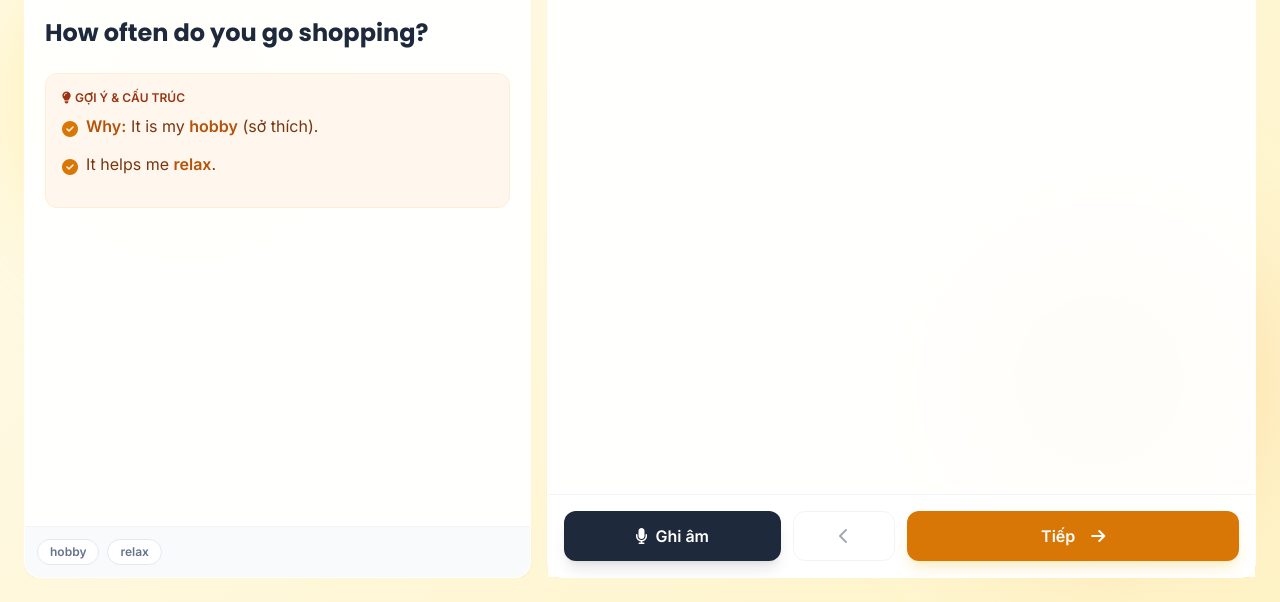
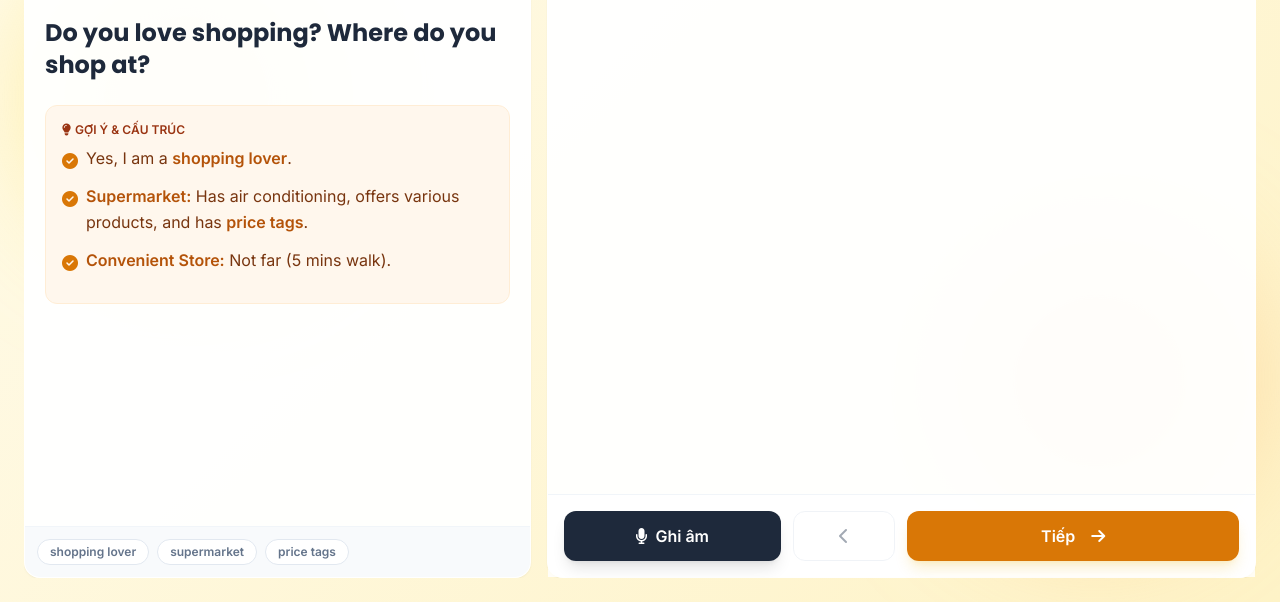
Before and after one commit to nguyenthanhcong03112004-crypto/Duy_Tran_Duc.io, a plain HTML site: page buoi_2.html in a window 1280 px wide. Shown: the part 198-800 px from the top of the page. Drawn offline with nearby package versions, Linux system fonts and the light colour scheme.

Commit message:
Update buoi_2.html

```diff
--- a/buoi_2.html
+++ b/buoi_2.html
@@ -21,7 +21,7 @@
                     },
                     colors: {
                         brand: '#d97706', /* Amber-600 */
-                        accent: '#475569', /* Slate-600 */
+                        accent: '#b45309', /* Amber-700 */
                         highlight: '#f43f5e', /* Rose-500 */
                         paper: '#fffbeb', /* Amber-50 */
                     },
@@ -317,35 +317,84 @@
         // --- TOPIC 1: SHOPPING ---
         {
             topic: "Shopping",
-            text: "How often do you go shopping?",
+            text: "Do you love shopping? Where do you shop at?",
             hint: `
                 <ul>
-                    <li><strong>Why:</strong> It is my <strong>hobby</strong> (sở thích).</li>
-                    <li>It helps me <strong>relax</strong>.</li>
+                    <li>Yes, I am a <strong>shopping lover</strong>.</li>
+                    <li><strong>Supermarket:</strong> Has air conditioning, offers various products, and has <strong>price tags</strong>.</li>
+                    <li><strong>Convenient Store:</strong> Not far (5 mins walk).</li>
                 </ul>
             `,
-            vocab: ["hobby", "relax"]
+            vocab: ["shopping lover", "supermarket", "price tags"]
+        },
+        {
+            topic: "Shopping Time",
+            text: "When do you go shopping? Why not other days?",
+            hint: `
+                <ul>
+                    <li><strong>When:</strong> Usually at the <strong>weekend</strong> (buy casual products).</li>
+                    <li><strong>Why:</strong> Busy with job (7am - 5pm, Mon-Fri).</li>
+                </ul>
+            `,
+            vocab: ["weekend", "casual products", "busy"]
+        },
+        {
+            topic: "Shopping Company",
+            text: "Do you prefer to go alone or with friends/family?",
+            hint: `
+                <ul>
+                    <li>Often go alone, but love to go with <strong>family</strong>.</li>
+                    <li><strong>Benefit:</strong> Have small talk, take photos -> <strong>Create memories that last forever</strong>.</li>
+                </ul>
+            `,
+            vocab: ["small talk", "create memories"]
+        },
+        {
+            topic: "Why Shopping",
+            text: "Why do you love shopping?",
+            hint: `
+                <ul>
+                    <li><strong>1. Hobby:</strong> Feel relaxed, <strong>fresh my mind</strong> after a busy day.</li>
+                    <li><strong>2. Achievement:</strong> Brings a <strong>sense of achievement</strong> (reward for hard work).</li>
+                </ul>
+            `,
+            vocab: ["fresh my mind", "sense of achievement", "reward"]
         },
         {
             topic: "Online Shopping",
             text: "What kind of things do you usually buy online?",
             hint: `
                 <ul>
-                    <li>I buy a lot of <strong>clothes</strong>, <strong>toys</strong>, <strong>foods</strong> and <strong>drinks</strong>.</li>
+                    <li><strong>Items:</strong> Technological devices (headphones, wifi connector, flycam...).</li>
+                    <li><strong>Why:</strong> Product info is <strong>public</strong> -> Easier to <strong>compare prices</strong>.</li>
+                    <li><strong>Benefit:</strong> Choose the <strong>best deal</strong>.</li>
                 </ul>
             `,
-            vocab: ["clothes", "toys", "foods", "drinks"]
+            vocab: ["technological devices", "compare prices", "best deal"]
         },
         {
             topic: "Shopping Preference",
+            text: "Do you prefer shopping online or traditional?",
+            hint: `
+                <ul>
+                    <li>I prefer <strong>shopping online</strong>.</li>
+                    <li><strong>Reason:</strong> Easier to compare prices, convenient (order from home).</li>
+                </ul>
+            `,
+            vocab: ["online shopping", "convenient"]
+        },
+        {
+            topic: "Malls vs Local Shops",
             text: "Do you prefer large malls or small local shops? Why?",
             hint: `
                 <ul>
-                    <li>I love <strong>supermarket</strong>.</li>
-                    <li><strong>Reason:</strong> It is <strong>bigger</strong> and <strong>larger</strong> than the small shops.</li>
+                    <li>I prefer <strong>large malls</strong>.</li>
+                    <li><strong>1. Variety:</strong> Various products.</li>
+                    <li><strong>2. Comfort:</strong> Air conditioning.</li>
+                    <li><strong>3. Price:</strong> Price tags (no bargaining).</li>
                 </ul>
             `,
-            vocab: ["supermarket", "bigger", "larger"]
+            vocab: ["large malls", "variety", "price tags"]
         },
         // --- TOPIC 2: TRAVEL ---
         {
@@ -353,50 +402,77 @@
             text: "When was the last time you went on a vacation?",
             hint: `
                 <ul>
-                    <li><strong>When:</strong> Break time and summer holiday.</li>
-                    <li><strong>Prepare:</strong> Toys, sunglasses, suncream, umbrella, towel.</li>
-                    <li><strong>Nature:</strong> Beautiful. White sand, blue <strong>seawater</strong>, <strong>coconut trees</strong>, mountains.</li>
-                    <li><strong>Weather:</strong> Nice (Four seasons).</li>
-                    <li><strong>Buildings:</strong> Cinema, malls... -> <strong>Convenient</strong>.</li>
+                    <li><strong>Who:</strong> Traveling lover.</li>
+                    <li><strong>Activities:</strong> Experience city places (restaurants, gallery, museum).</li>
+                    <li><strong>Preference:</strong> Prefer <strong>long vacation</strong> -> Stay with family longer.</li>
                 </ul>
             `,
-            vocab: ["suncream", "towel", "seawater", "coconut trees", "convenient"]
+            vocab: ["traveling lover", "gallery", "museum", "long vacation"]
         },
         {
-            topic: "Travel: Transport",
-            text: "Do you prefer traveling by car or by plane?",
+            topic: "Beach City",
+            text: "Have you been to any beach city? How is the weather?",
             hint: `
                 <ul>
-                    <li>I like traveling by <strong>plane</strong>.</li>
-                    <li><strong>Reasons:</strong> It is <strong>quiet</strong>. I can sleep. I can see the <strong>views</strong>.</li>
+                    <li><strong>Place:</strong> Ha Long City.</li>
+                    <li><strong>Weather:</strong> Hot, sunny, windy.</li>
+                    <li><strong>Suitable for:</strong> Swimming and <strong>windsurfing</strong>.</li>
                 </ul>
             `,
-            vocab: ["plane", "quiet", "views"]
+            vocab: ["Ha Long", "windsurfing", "sunny"]
         },
         {
-            topic: "Travel: Hotel",
-            text: "What is the most important thing to consider when choosing a hotel?",
+            topic: "Nature",
+            text: "How do you feel about the nature in Ha Long?",
             hint: `
                 <ul>
-                    <li><strong>Price</strong>, <strong>Location</strong>, and <strong>Comfort</strong>.</li>
+                    <li><strong>General:</strong> Beautiful, <strong>stunning</strong>, <strong>breathtaking</strong>.</li>
+                    <li><strong>Details:</strong> Soft white sand, tall green coconut trees, blue clean seawater.</li>
                 </ul>
             `,
-            vocab: ["price", "location", "comfort"]
+            vocab: ["stunning", "breathtaking", "white sand", "blue seawater"]
+        },
+        {
+            topic: "People",
+            text: "How do you feel about the people there?",
+            hint: `
+                <ul>
+                    <li><strong>Locals:</strong> Friendly, kind. Welcome tourists with a smile.</li>
+                    <li><strong>Tourists:</strong> <strong>Generous</strong>, easy to make friends.</li>
+                </ul>
+            `,
+            vocab: ["friendly", "generous", "welcome"]
+        },
+        {
+            topic: "Buildings",
+            text: "Are there many buildings in Ha Long Bay?",
+            hint: `
+                <ul>
+                    <li><strong>Buildings:</strong> Malls, recreational parks, restaurants.</li>
+                    <li><strong>Infrastructure:</strong> <strong>Well-developed</strong>.</li>
+                    <li><strong>Feeling:</strong> Very enjoyable. I always find what I need.</li>
+                </ul>
+            `,
+            vocab: ["infrastructure", "well-developed", "enjoyable"]
         }
     ];
 
     // 2. Drill Sentences for Quiz & Flashcards
     const drillSentences = [
-        { sentence: "Shopping helps me relax.", word: "relax" },
-        { sentence: "I buy clothes and toys online.", word: "clothes" },
-        { sentence: "Supermarket is bigger than small shops.", word: "bigger" },
-        { sentence: "The nature is very beautiful.", word: "beautiful" },
-        { sentence: "I like traveling by plane.", word: "plane" },
-        { sentence: "Movies are meaningful.", word: "meaningful" },
-        { sentence: "Doraemon is a robot from future.", word: "robot from future" },
-        { sentence: "Watching at home is convenient.", word: "convenient" },
-        { sentence: "I put suncream on my skin.", word: "suncream" },
-        { sentence: "The hotel has a good location.", word: "location" }
+        { sentence: "Shopping helps fresh my mind.", word: "fresh my mind" },
+        { sentence: "Supermarkets have air conditioning.", word: "air conditioning" },
+        { sentence: "Items have price tags.", word: "price tags" },
+        { sentence: "I buy casual products on weekend.", word: "casual products" },
+        { sentence: "We create memories that last forever.", word: "create memories" },
+        { sentence: "It gives me a sense of achievement.", word: "sense of achievement" },
+        { sentence: "I buy technological devices online.", word: "technological devices" },
+        { sentence: "I can compare prices easily.", word: "compare prices" },
+        { sentence: "I choose the best deal.", word: "best deal" },
+        { sentence: "Large malls offer variety.", word: "variety" },
+        { sentence: "It is suitable for windsurfing.", word: "windsurfing" },
+        { sentence: "The nature is breathtaking.", word: "breathtaking" },
+        { sentence: "The tourists are generous.", word: "generous" },
+        { sentence: "The infrastructure is well-developed.", word: "infrastructure" }
     ];
 
     // --- STATE ---
```
